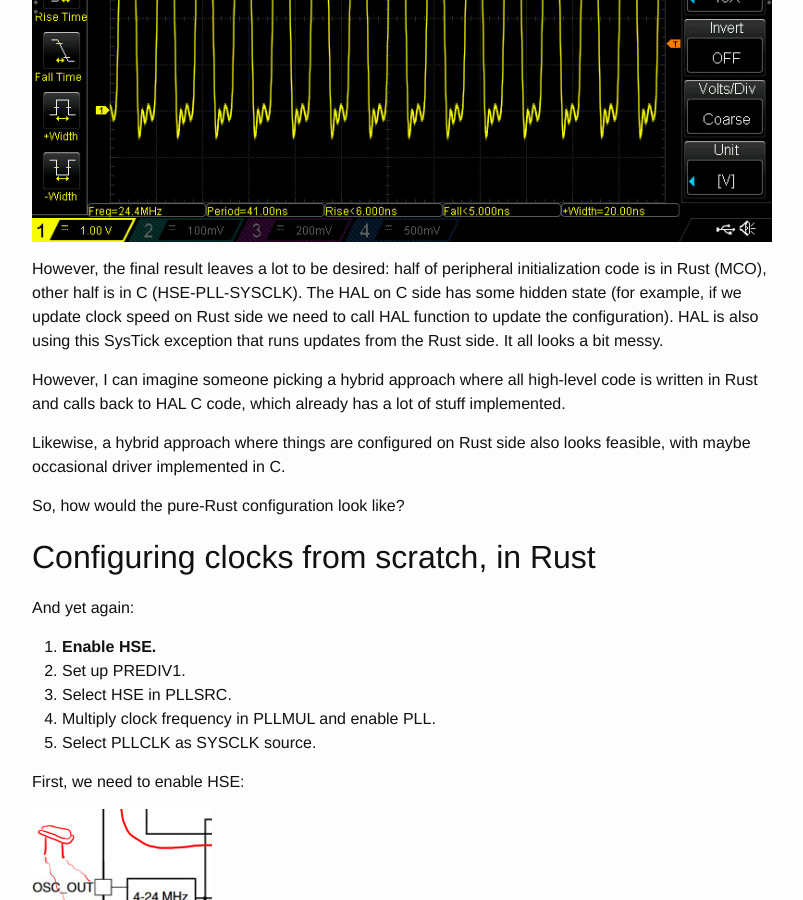
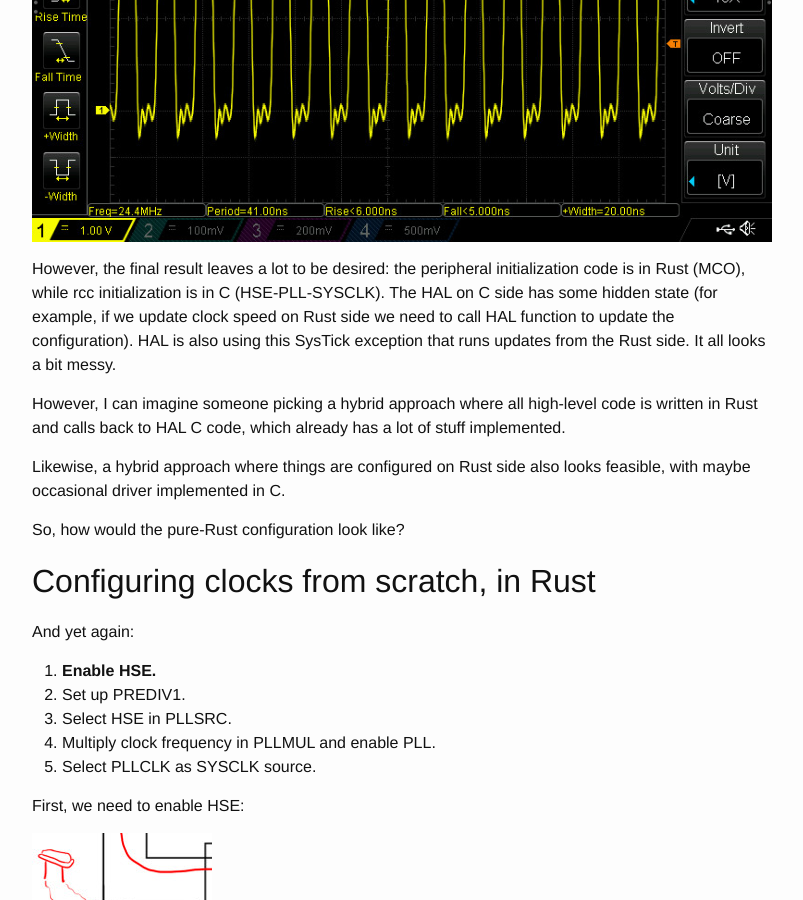
Before and after one commit to Nercury/Nercury.github.io, a Jekyll site: the page built from _posts/2019-01-27-rust-embedded-02-measuring-the-clock.markdown, in a window 1280 px wide and 900 px high, scrolled down 13187 px. Shown: the whole window, without its empty margins (238-1041 px from the left). Built offline with Jekyll 4.4.1, drawn with Linux system fonts in a browser that asks for light colours; nearby versions of some CDN libraries.

Commit message:
Fix some facts

```diff
--- a/_posts/2019-01-27-rust-embedded-02-measuring-the-clock.markdown
+++ b/_posts/2019-01-27-rust-embedded-02-measuring-the-clock.markdown
@@ -393,8 +393,8 @@ Well, surprisingly, it works. We have a chip running system clock at the maximum
 
 ![PLL clock working](/images/mcu-02-a/Speed04-pll-clock.jpg)
 
-However, the final result leaves a lot to be desired: half of peripheral
-initialization code is in Rust (MCO), other half is in C (HSE-PLL-SYSCLK).
+However, the final result leaves a lot to be desired: the peripheral
+initialization code is in Rust (MCO), while rcc initialization is in C (HSE-PLL-SYSCLK).
 The HAL on C side has some hidden state (for example, if we update clock speed
 on Rust side we need to call HAL function to update the configuration).
 HAL is also using this SysTick exception that runs updates from the Rust side.
```
